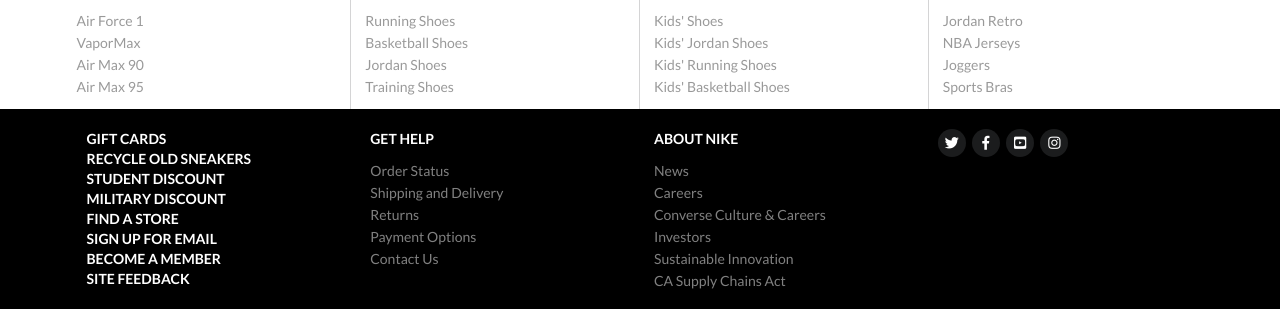
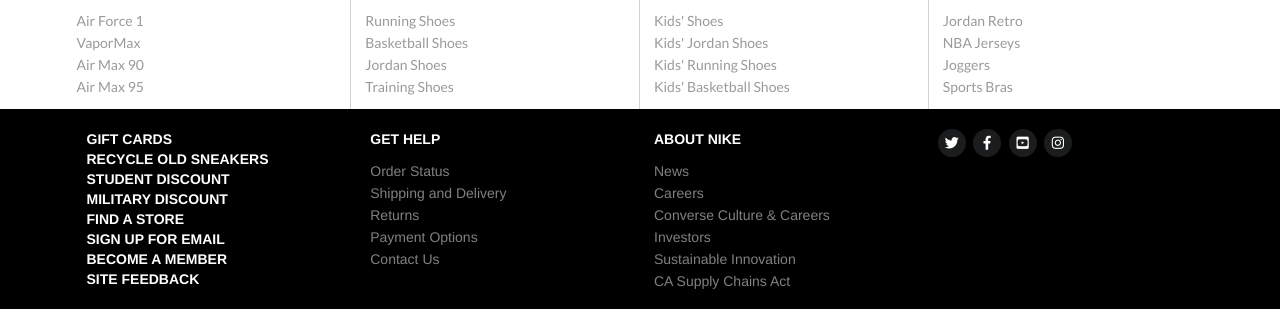
Before and after one commit to leahmeiv/nike, a plain HTML site: page index.html in a window 1280 px wide. Shown: the part 4044-4357 px from the top of the page. Drawn offline with nearby package versions, Linux system fonts and the light colour scheme.

Commit message:
Finished

```diff
--- a/style.css
+++ b/style.css
@@ -33,6 +33,7 @@
 .footer-background2{
   background-color: black;
   padding:10px;
+  font-family: Helvetica,"sans-serif";
 }
 .ui.four.column.grid.container.two{
   color: white;
```
